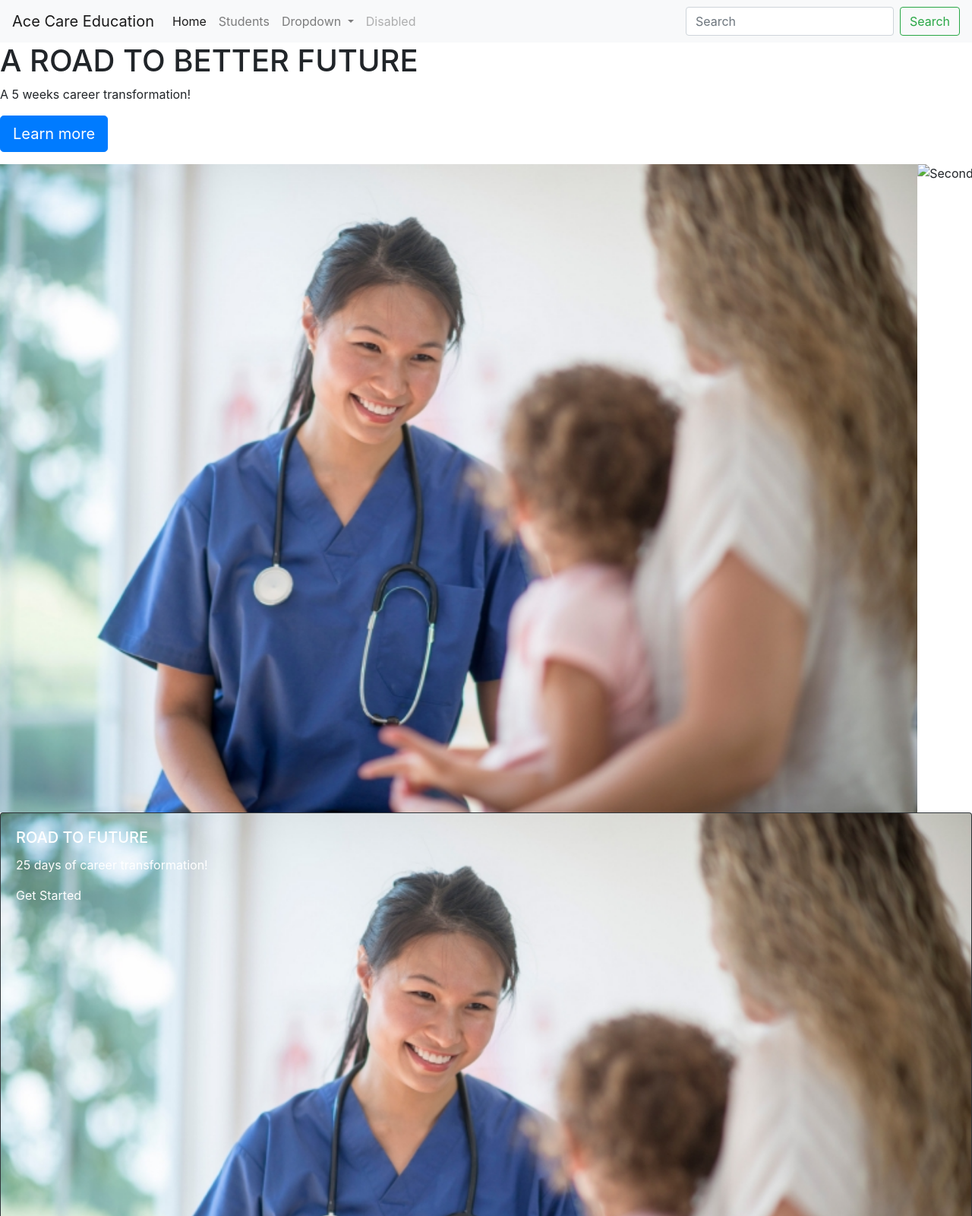
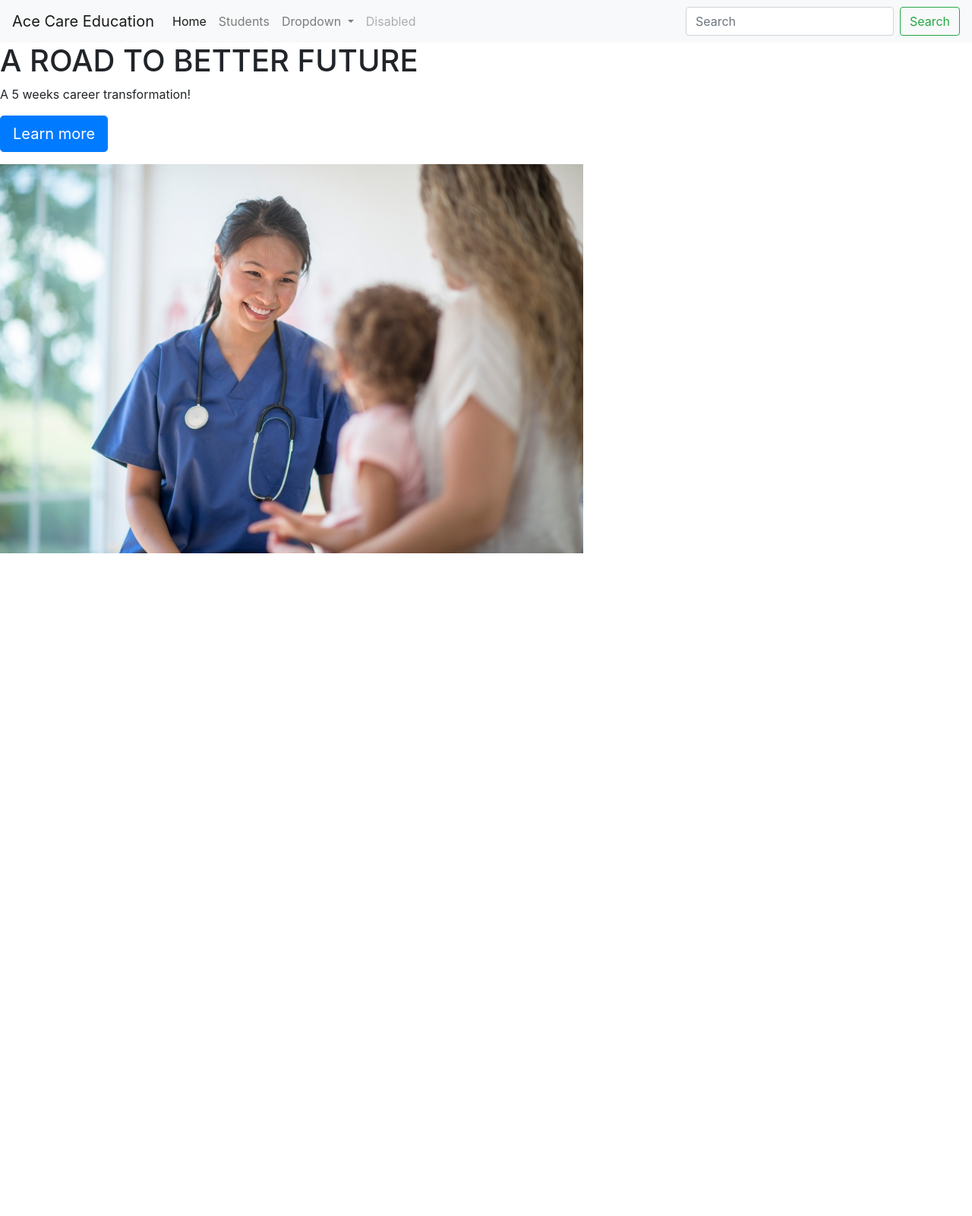
Before and after one commit to yoonahbae/yoonahbae.github.io, a plain HTML site: page index.html in a window 1280 px wide. Shown: the top 1600 px of the page at 76% size. After the commit the page ends 800 px from the top, so only its background shows below. Drawn offline with nearby package versions, Linux system fonts and the light colour scheme.

Commit message:
Update index.html

```diff
--- a/index.html
+++ b/index.html
@@ -55,31 +55,7 @@
       <p>A 5 weeks career transformation!</p>
        <p><a class="btn btn-primary btn-lg" href="#" role="button">Learn more</a></p> </div>
 
-    <div id="carouselExampleSlidesOnly" class="carousel slide" data-ride="carousel">
-  <div class="carousel-inner">
-    <div class="carousel-item active">
-      <img class="d-block w-100" src="yoonahbae.github.io/photo_band.img.768.high.jpeg
-" alt="First slide">
-    </div>
-    <div class="carousel-item">
-      <img class="d-block w-100" src="..." alt="Second slide">
-    </div>
-    <div class="carousel-item">
-      <img class="d-block w-100" src="..." alt="Third slide">
-
-      </div>
-  </div>
-</div>
-
-    <div class="card bg-dark text-white">
-  <img class="card-img" src="yoonahbae.github.io/photo_band.img.768.high.jpeg
-" alt="Card image">
-  <div class="card-img-overlay">
-    <h5 class="card-title">ROAD TO FUTURE</h5>
-    <p class="card-text">25 days of career transformation!</p>
-    <p class="card-text">Get Started</p>
-  </div>
-</div>
+   <img src="yoonahbae.github.io/photo_band.img.768.high.jpeg" class="img-fluid" alt="Responsive image">
 
 
 
```
